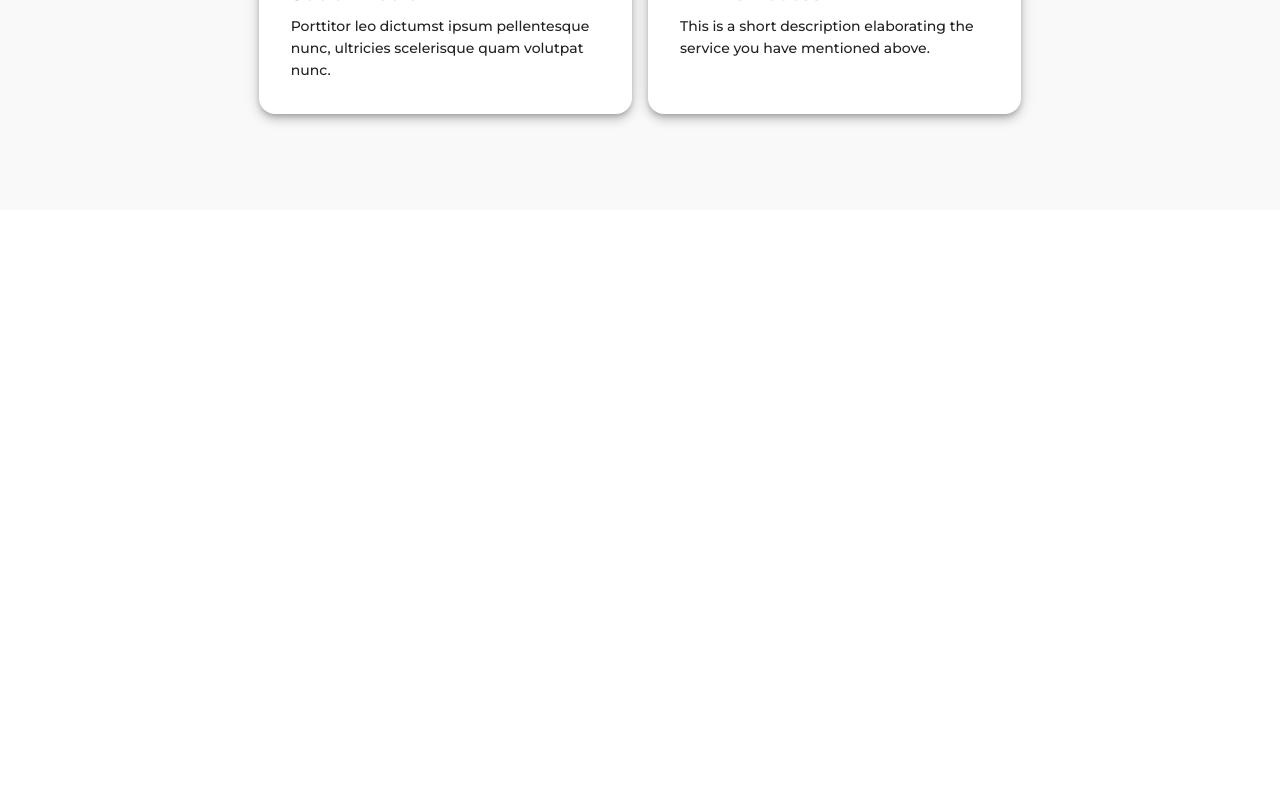
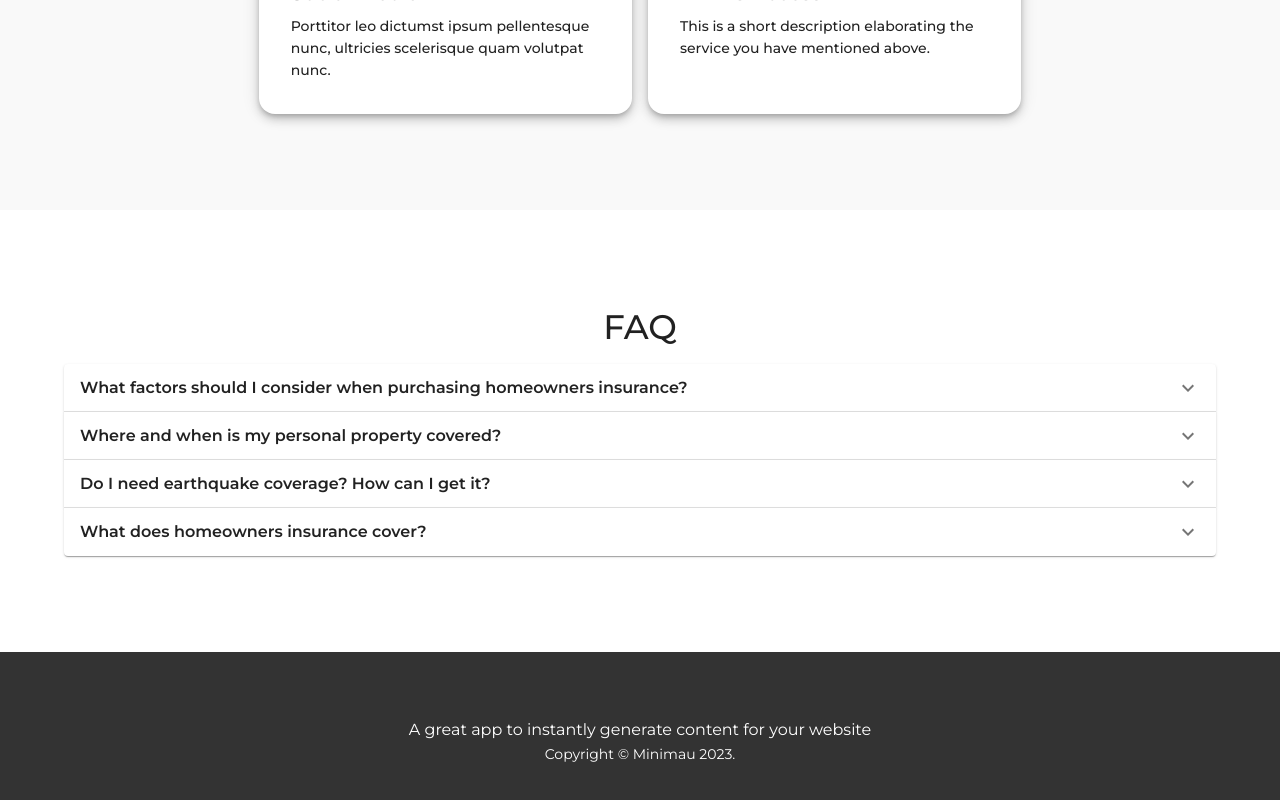
Before and after one commit to abdulrahmanKanakri/dynamic-content-site, a React (Vite) app: page /result in a window 1280 px wide. Shown: the part 1860-2660 px from the top of the page. Before the commit the page ends 2070 px from the top, so only its background shows below. Built offline with nearby package versions, Linux system fonts and the light colour scheme.

Commit message:
add FAQ and footer sections

```diff
--- /dev/null
+++ b/src/features/website/components/website-details/FAQSection.tsx
@@ -0,0 +1,52 @@
+import React from "react";
+import {
+  Accordion,
+  AccordionSummary,
+  AccordionDetails,
+  Typography,
+  Box,
+  Container,
+  Stack,
+} from "@mui/material";
+import ExpandMoreIcon from "@mui/icons-material/ExpandMore";
+
+import { FAQItem } from "../../types";
+
+interface FAQSectionProps {
+  faqs: FAQItem[];
+}
+
+export const FAQSection: React.FC<FAQSectionProps> = ({ faqs }) => {
+  return (
+    <>
+      <Box sx={{ py: 12, backgroundColor: "#fff" }}>
+        <Container maxWidth="lg">
+          <Stack spacing={2}>
+            <Typography
+              component="h3"
+              variant="h4"
+              fontWeight={500}
+              textAlign="center"
+            >
+              FAQ
+            </Typography>
+            <Box>
+              {faqs.map((item, i) => {
+                return (
+                  <Accordion key={i}>
+                    <AccordionSummary expandIcon={<ExpandMoreIcon />}>
+                      <Typography fontWeight={600}>{item.title}</Typography>
+                    </AccordionSummary>
+                    <AccordionDetails>
+                      <Typography>{item.description}</Typography>
+                    </AccordionDetails>
+                  </Accordion>
+                );
+              })}
+            </Box>
+          </Stack>
+        </Container>
+      </Box>
+    </>
+  );
+};
--- /dev/null
+++ b/src/features/website/components/website-details/Footer.tsx
@@ -0,0 +1,31 @@
+import React from "react";
+import { Typography, Box, Container } from "@mui/material";
+
+interface FooterProps {
+  websiteName: string;
+  description: string;
+}
+
+export const Footer: React.FC<FooterProps> = ({ websiteName, description }) => {
+  return (
+    <Box
+      component="footer"
+      sx={{ py: 8, backgroundColor: "#333", color: "#fff" }}
+    >
+      <Container maxWidth="lg">
+        <Typography
+          variant="subtitle1"
+          align="center"
+          component="p"
+        >
+          {description}
+        </Typography>
+        <Typography variant="body2"align="center">
+          {"Copyright © "}
+          {websiteName} {new Date().getFullYear()}
+          {"."}
+        </Typography>
+      </Container>
+    </Box>
+  );
+};
--- /dev/null
+++ b/src/features/website/components/website-details/index.ts
@@ -0,0 +1,5 @@
+export { HeroSection } from "./HeroSection";
+export { IntroSection } from "./IntroSection";
+export { KeyPointsSection } from "./KeyPointsSection";
+export { FAQSection } from "./FAQSection";
+export { Footer } from "./Footer";
--- a/src/features/website/pages/WebsiteDetails.tsx
+++ b/src/features/website/pages/WebsiteDetails.tsx
@@ -1,12 +1,13 @@
 import React from "react";
-import { styled } from "@mui/material/styles";
 
-import { HeroSection } from "../components/website-details/HeroSection";
-import { IntroSection } from "../components/website-details/IntroSection";
-import { KeyPointsSection } from "../components/website-details/KeyPointsSection";
-import { KeyPoint } from "../types";
-
-const MainContent = styled("main")({});
+import {
+  FAQSection,
+  HeroSection,
+  IntroSection,
+  KeyPointsSection,
+  Footer,
+} from "../components/website-details";
+import { FAQItem, KeyPoint } from "../types";
 
 const keyPoints: KeyPoint[] = [
   {
@@ -36,17 +37,46 @@ const keyPoints: KeyPoint[] = [
   },
 ];
 
+const faqs: FAQItem[] = [
+  {
+    title:
+      "What factors should I consider when purchasing homeowners insurance?",
+    description:
+      "Answer. Lorem ipsum dolor sit amet, consectetur adipiscing elit. Curabitur id suscipit ex. Suspendisse rhoncus laoreet purus quis elementum. Phasellus sed efficitur dolor, et ultricies sapien. Quisque fringilla sit amet dolor commodo efficitur. Aliquam et sem odio. In ullamcorper nisi nunc, et molestie ipsum iaculis sit amet.",
+  },
+  {
+    title: "Where and when is my personal property covered?",
+    description:
+      "Answer. Lorem ipsum dolor sit amet, consectetur adipiscing elit. Curabitur id suscipit ex. Suspendisse rhoncus laoreet purus quis elementum. Phasellus sed efficitur dolor, et ultricies sapien. Quisque fringilla sit amet dolor commodo efficitur. Aliquam et sem odio. In ullamcorper nisi nunc, et molestie ipsum iaculis sit amet.",
+  },
+  {
+    title: "Do I need earthquake coverage? How can I get it?",
+    description:
+      "Answer. Lorem ipsum dolor sit amet, consectetur adipiscing elit. Curabitur id suscipit ex. Suspendisse rhoncus laoreet purus quis elementum. Phasellus sed efficitur dolor, et ultricies sapien. Quisque fringilla sit amet dolor commodo efficitur. Aliquam et sem odio. In ullamcorper nisi nunc, et molestie ipsum iaculis sit amet.",
+  },
+  {
+    title: "What does homeowners insurance cover?",
+    description:
+      "Answer. Lorem ipsum dolor sit amet, consectetur adipiscing elit. Curabitur id suscipit ex. Suspendisse rhoncus laoreet purus quis elementum. Phasellus sed efficitur dolor, et ultricies sapien. Quisque fringilla sit amet dolor commodo efficitur. Aliquam et sem odio. In ullamcorper nisi nunc, et molestie ipsum iaculis sit amet.",
+  },
+];
+
+const websiteName = "Minimau";
+
 export const WebsiteDetails: React.FC = () => {
   return (
     <>
       <HeroSection
-        title="Minimau"
+        title={websiteName}
         description="Lorem ipsum, dolor sit amet consectetur adipisicing elit. Dolorem, praesentium dignissimos. Expedita, vero! Omnis voluptatem unde iure beatae adipisci molestiae!"
       />
-      <MainContent>
-        <IntroSection text="Lorem ipsum dolor sit amet, consectetur adipisicing elit. Et, debitis laborum. Omnis ipsum dolor corporis reiciendis veritatis quasi pariatur numquam sapiente tempora praesentium, odit aliquam. Quasi eos dolor culpa numquam ut fuga consequatur illo aliquam sed, ratione maxime ad delectus, voluptatem minus voluptas odio omnis! Sint quis placeat molestias, iste minus illum mollitia necessitatibus nisi totam, ipsam veritatis dicta eligendi illo minima. Cum, temporibus, architecto perspiciatis doloremque omnis praesentium qui corporis, expedita alias voluptatum aut. Quisquam dolor vel hic, reprehenderit cumque minus excepturi repellendus reiciendis aliquam suscipit iste soluta quas. Ab perspiciatis eligendi voluptate molestiae quaerat alias officiis sapiente necessitatibus!" />
-        <KeyPointsSection keyPoints={keyPoints} />
-      </MainContent>
+      <IntroSection text="Lorem ipsum dolor sit amet, consectetur adipisicing elit. Et, debitis laborum. Omnis ipsum dolor corporis reiciendis veritatis quasi pariatur numquam sapiente tempora praesentium, odit aliquam. Quasi eos dolor culpa numquam ut fuga consequatur illo aliquam sed, ratione maxime ad delectus, voluptatem minus voluptas odio omnis! Sint quis placeat molestias, iste minus illum mollitia necessitatibus nisi totam, ipsam veritatis dicta eligendi illo minima. Cum, temporibus, architecto perspiciatis doloremque omnis praesentium qui corporis, expedita alias voluptatum aut. Quisquam dolor vel hic, reprehenderit cumque minus excepturi repellendus reiciendis aliquam suscipit iste soluta quas. Ab perspiciatis eligendi voluptate molestiae quaerat alias officiis sapiente necessitatibus!" />
+      <KeyPointsSection keyPoints={keyPoints} />
+      <FAQSection faqs={faqs} />
+      <Footer
+        websiteName={websiteName}
+        description="A great app to instantly generate content for your website"
+      />
     </>
   );
 };
--- a/src/features/website/types/index.ts
+++ b/src/features/website/types/index.ts
@@ -7,3 +7,8 @@ export type KeyPoint = {
   title: string;
   description: string;
 };
+
+export type FAQItem = {
+  title: string;
+  description: string;
+};
```
